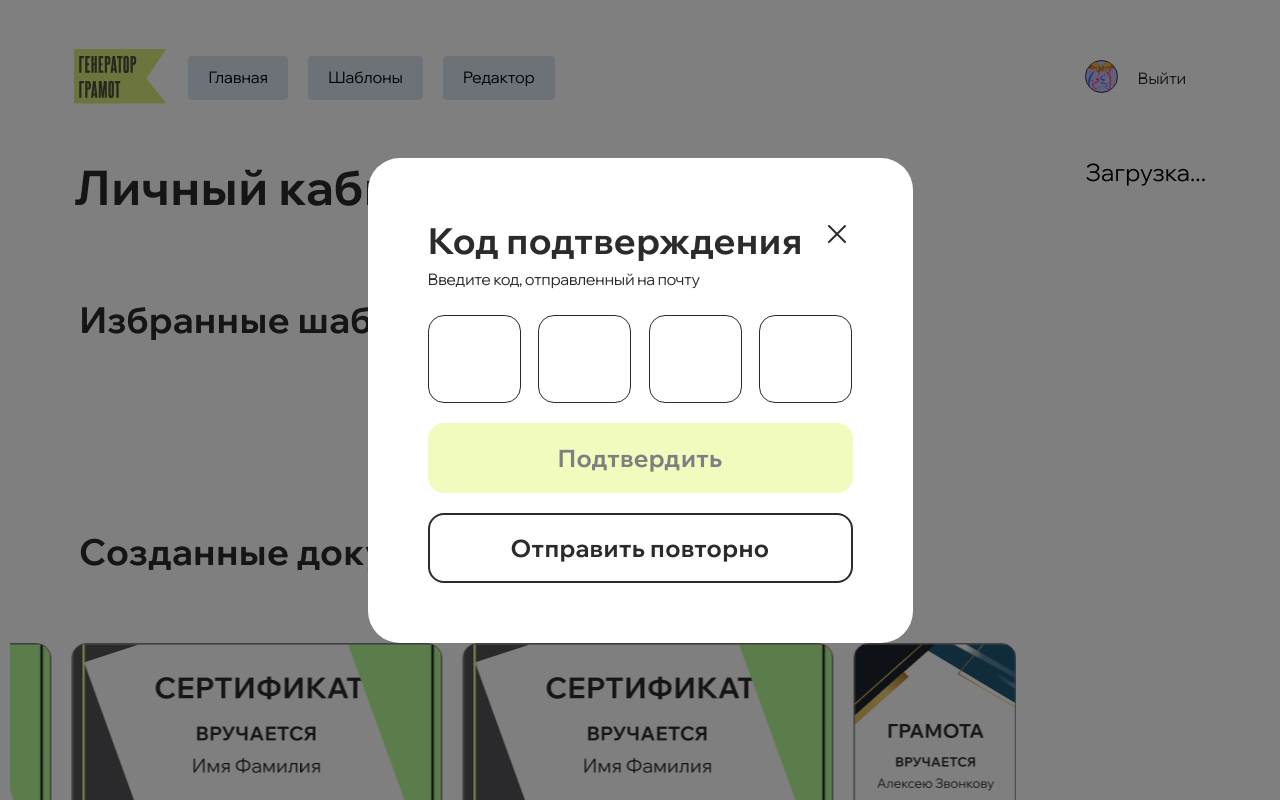
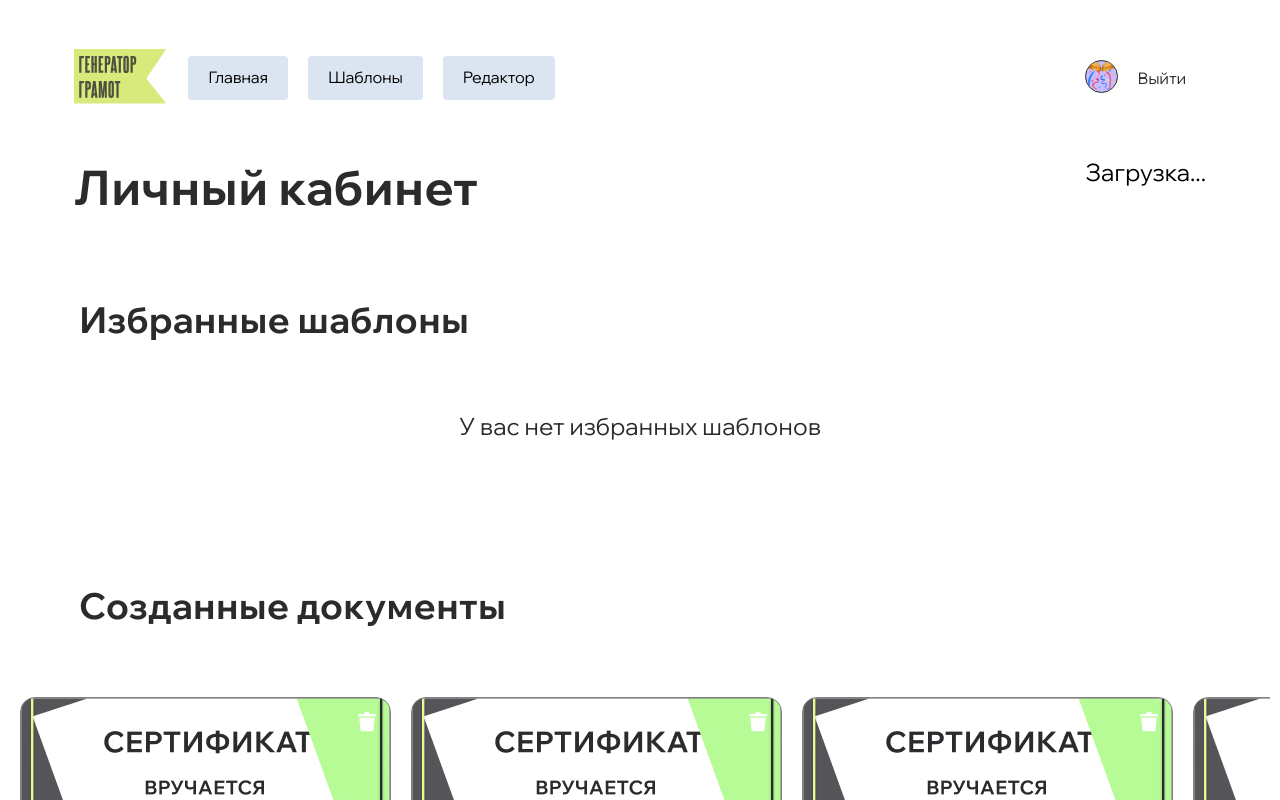
Before and after one commit to certificates-and-commendations/Frontend, a React (Create React App) app: page /#/profile in a window 1280 px wide. Shown: the top 800 px of the page. Built offline with nearby package versions, Linux system fonts and the light colour scheme; no server answers; a web font is replaced by a local one.

Commit message:
fix: теперь если нету грамот в профиле - будет оповещение. Также сделал удаление избранных шаблонов

```diff
--- a/src/components/App/App.js
+++ b/src/components/App/App.js
@@ -26,7 +26,7 @@ function App() {
 	const [timeoutButton, setTimeoutButton] = useState(false);
 	const [isRegisterPopupOpen, setIsRegisterPopupOpen] = useState(false);
 	const [isRegisterConfirmationPopupOpen, setIsRegisterConfirmationPopupOpen] =
-		useState(true);
+		useState(false);
 	const [isLoginPopupOpen, setIsLoginPopupOpen] = useState(false);
 	const [isRecoveryPopupOpen, setIsRecoveryPopupOpen] = useState(false);
 	const [isPageNotFoundOpen, setIsPageNotFoundOpen] = useState(false);
@@ -136,7 +136,6 @@ function App() {
 		}
 	}, []);
 
-
 	// ПОЛУЧАЕМ ОДИН РАЗ МАССИВ ШАБЛОНОВ
 	useEffect(() => {
 		authApi
@@ -215,6 +214,7 @@ function App() {
 								element={Profile}
 								setDiploma={setDiploma}
 								favoriteSamples={favoriteSamples}
+								setFavoriteSamples={setFavoriteSamples}
 							/>
 						}
 					/>
--- a/src/components/CenterSlider/CenterSlider.js
+++ b/src/components/CenterSlider/CenterSlider.js
@@ -1,13 +1,17 @@
+/* eslint-disable jsx-a11y/no-static-element-interactions */
 import React, { Component } from 'react';
 import Slider from 'react-slick';
-import { Link } from 'react-router-dom';
+import { Link, useNavigate } from 'react-router-dom';
+import trash from '../../images/trash.svg';
 
 export default function CenterSlider({
 	array,
 	setDiploma,
-	delay,
 	isFavoriteSamples,
+	setFavoriteSamples,
 }) {
+	const navigate = useNavigate();
+
 	const settings = {
 		dots: true,
 		speed: 3500,
@@ -18,25 +22,32 @@ export default function CenterSlider({
 		variableWidth: true,
 		adaptiveHeight: true,
 		infinite: false,
-		autoplay: true,
-		autoplaySpeed: delay,
-		pauseOnHover: true,
 	};
 
-	function onClick(item) {
+	function onTemplateClick(item) {
 		setDiploma(item);
+		navigate('/editor');
+	}
+
+	function onTrashClick(item) {
+		const newSamples = array.filter((card) => card.id !== item.id);
+		setFavoriteSamples(newSamples);
 	}
 
 	return (
-		<Slider {...settings}>
-			{array.map((item) => (
-				<div key={item.id}>
-					<Link
-						to="/editor"
-						className="profile__template-link"
-						onClick={() => onClick(item)}
-					>
+		// eslint-disable-next-line eqeqeq
+		!(array.length === 0) ? (
+			<Slider {...settings}>
+				{array.map((item) => (
+					<div key={item.id} className="profile__template-main">
+						<img
+							src={trash}
+							alt="Удалить"
+							className="profile__template-trash"
+							onClick={() => onTrashClick(item)}
+						/>
 						<div
+							onClick={() => onTemplateClick()}
 							// src={isFavoriteSamples ? item.thumbnail : item.image}
 							alt={isFavoriteSamples ? item.title : item.name}
 							style={{
@@ -54,9 +65,13 @@ export default function CenterSlider({
 									: 'profile__template profile__template_vertical'
 							}
 						/>
-					</Link>
-				</div>
-			))}
-		</Slider>
+					</div>
+				))}
+			</Slider>
+		) : isFavoriteSamples ? (
+			<p className="profile__template-text">У вас нет избранных шаблонов</p>
+		) : (
+			<p className="profile__template-text">У вас нет созданных документов</p>
+		)
 	);
 }
--- a/src/components/ComputerRestrictions/ComputerRestrictions.css
+++ b/src/components/ComputerRestrictions/ComputerRestrictions.css
@@ -3,6 +3,7 @@
 	align-items: center;
 	justify-content: center;
 	flex-direction: column;
+	z-index: 1000;
 }
 
 .computer-restrictions__title {
@@ -43,6 +44,5 @@
 		width: 100%;
 		height: 100%;
 		background-color: white;
-		z-index: 10;
 	}
 }
--- a/src/components/Form/Form.css
+++ b/src/components/Form/Form.css
@@ -12,6 +12,7 @@
 	transition:
 		visibility 0s,
 		opacity 0.5s linear;
+	z-index: 10;
 }
 
 .popup::before {
--- a/src/components/Main/LandingSamples/LandingSamples.css
+++ b/src/components/Main/LandingSamples/LandingSamples.css
@@ -50,7 +50,7 @@
 	border: none;
 	background-color: rgba(195, 190, 255, 0.61);
 	font-size: 24px;
-    color: #574FB4;
+	color: #574fb4;
 }
 
 .landing-samples__item {
--- a/src/components/Main/LandingSamples/LandingSamples.jsx
+++ b/src/components/Main/LandingSamples/LandingSamples.jsx
@@ -6,7 +6,6 @@ import ex2 from '../../../images/example2.svg';
 import ex3 from '../../../images/example3.svg';
 
 export default function Landingsamples() {
-
 	return (
 		<section className="landing-samples">
 			<h2 className="landing-samples__title">
@@ -34,10 +33,7 @@ export default function Landingsamples() {
 				/>
 			</div>
 			<Link className="landing-samples__link" to="/samples">
-          <button
-            type="button"
-            className="landing-samples__button"
-          >
+				<button type="button" className="landing-samples__button">
 					Шаблоны
 					<img src={arr} alt="Стрелка" className="landing-samples__item" />
 				</button>
--- a/src/components/Profile/Profile.css
+++ b/src/components/Profile/Profile.css
@@ -60,6 +60,26 @@
 	border-radius: 15px;
 }
 
+.profile__template-trash {
+	position: absolute;
+	top: 15px;
+	right: 15px;
+	cursor: pointer;
+}
+
+.profile__template-main {
+	position: relative;
+}
+
+.profile__template-text {
+	color: var(--text-100, #2b2b2e);
+	font-size: 24px;
+	font-style: normal;
+	font-weight: 400;
+	line-height: normal;
+	text-align: center;
+}
+
 .profile__template_horizontal {
 	width: 369px;
 	height: 243px;
@@ -69,7 +89,3 @@
 	width: 161px;
 	height: 245px;
 }
-
-.profile__template-link_inactive {
-	pointer-events: none;
-}
--- a/src/components/Profile/Profile.js
+++ b/src/components/Profile/Profile.js
@@ -4,9 +4,14 @@ import { CurrentUserContext } from '../../contexts/CurrentUserContext';
 import CenterSlider from '../CenterSlider/CenterSlider';
 import { array } from '../../constants/constants';
 
-function Profile({ setDiploma, diplomas, templates, favoriteSamples }) {
+function Profile({
+	setDiploma,
+	diplomas,
+	templates,
+	favoriteSamples,
+	setFavoriteSamples,
+}) {
 	const currentUser = React.useContext(CurrentUserContext);
-	const trueValue = true;
 
 	return (
 		<main className="profile">
@@ -17,19 +22,15 @@ function Profile({ setDiploma, diplomas, templates, favoriteSamples }) {
 			<div className="profile__templates">
 				<h2 className="profile__subtitle">Избранные шаблоны</h2>
 				<CenterSlider
-					array={favoriteSamples || array}
+					array={favoriteSamples}
 					setDiploma={setDiploma}
-					delay={5000}
-					isFavoriteSamples={trueValue}
+					isFavoriteSamples
+					setFavoriteSamples={setFavoriteSamples}
 				/>
 			</div>
 			<div className="profile__documents">
 				<h2 className="profile__subtitle">Созданные документы</h2>
-				<CenterSlider
-					array={diplomas || array}
-					setDiploma={setDiploma}
-					delay={3000}
-				/>
+				<CenterSlider array={diplomas || array} setDiploma={setDiploma} />
 			</div>
 		</main>
 	);
--- a/src/components/Samples/Samples.jsx
+++ b/src/components/Samples/Samples.jsx
@@ -57,6 +57,8 @@ function Samples({ setDiploma, favoriteSamples, setFavoriteSamples, samples }) {
 	};
 
 	const handleDislike = (e, item) => {
+		const newSamples = favoriteSamples.filter((card) => card.id !== item.id);
+		setFavoriteSamples(newSamples);
 		e.stopPropagation();
 		// return authApi.addLike(item)
 		// 	.then((res) => {
--- a/src/constants/constants.js
+++ b/src/constants/constants.js
@@ -9,26 +9,31 @@ export const PASSWORD_CHECKER =
 	/^(?=.*[a-z])(?=.*[A-Z])(?=.*[0-9])(?=.*[^\w\s]).{8,}/;
 export const array = [
 	{
+		id: '1',
 		name: 'diploma',
 		image: horizontal,
 		type: 'horizontal',
 	},
 	{
+		id: '2',
 		name: 'diploma',
 		image: horizontal,
 		type: 'horizontal',
 	},
 	{
+		id: '3',
 		name: 'diploma',
 		image: horizontal,
 		type: 'horizontal',
 	},
 	{
+		id: '4',
 		name: 'diploma',
 		image: horizontal,
 		type: 'horizontal',
 	},
 	{
+		id: '5',
 		name: 'diploma',
 		image: vertical,
 		type: 'vertical',
```
Also changed, not shown: src/components/Main/Promo/Promo.jsx (+3 -10 lines), src/components/Main/Promo/Promo.css (line endings or trailing spaces), src/images/trash.svg (added). Lines whose indentation alone changed are shown as unchanged.
